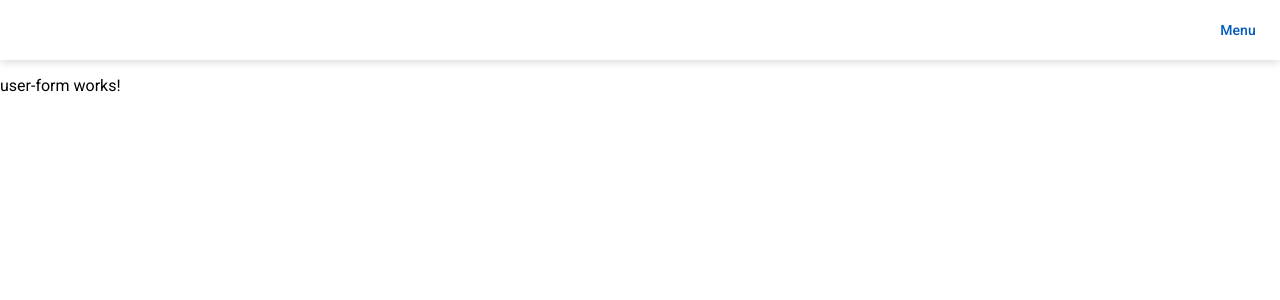
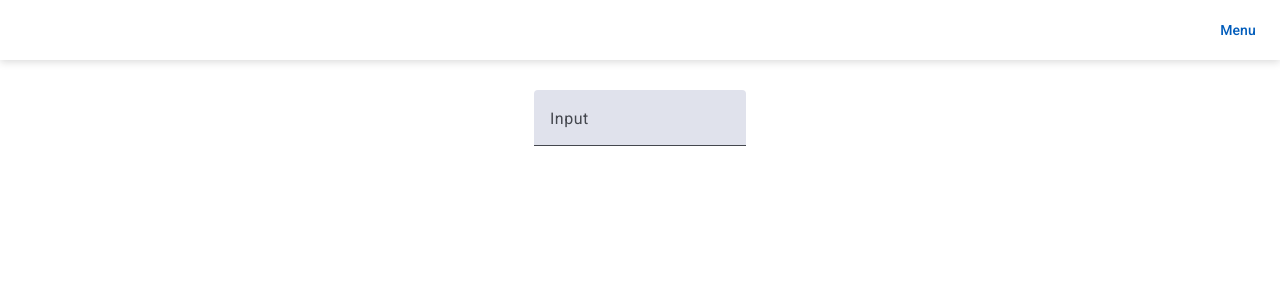
Before and after one commit to vigneshvasanthc/my-test-app, an Angular app: page /user-form in a window 1280 px wide. Shown: the top 300 px of the page. Built offline with nearby package versions, Linux system fonts and the light colour scheme.

Commit message:
ng model is added

```diff
--- a/src/app/user-form/user-form.html
+++ b/src/app/user-form/user-form.html
@@ -1 +1,8 @@
-<p>user-form works!</p>
+<div class="user-form-container">
+  <mat-form-field>
+    <mat-label>Input</mat-label>
+    <input matInput [(ngModel)]="userName" />
+  </mat-form-field>
+
+  <h1>{{userName}}</h1>
+</div>
--- a/src/app/user-form/user-form.scss
+++ b/src/app/user-form/user-form.scss
@@ -0,0 +1,4 @@
+.user-form-container {
+  text-align: center;
+  margin: 30px;
+}
--- a/src/app/user-form/user-form.ts
+++ b/src/app/user-form/user-form.ts
@@ -1,11 +1,21 @@
 import { Component } from '@angular/core';
+import { MatFormFieldModule } from '@angular/material/form-field';
+import { MatInputModule } from '@angular/material/input';
+import { FormsModule, ReactiveFormsModule } from '@angular/forms';
+import { MatIconModule } from '@angular/material/icon';
 
 @Component({
   selector: 'app-user-form',
-  imports: [],
+  imports: [
+    MatFormFieldModule,
+    MatInputModule,
+    ReactiveFormsModule,
+    FormsModule,
+    MatIconModule,
+  ],
   templateUrl: './user-form.html',
-  styleUrl: './user-form.scss'
+  styleUrl: './user-form.scss',
 })
 export class UserForm {
-
+  userName = '';
 }
```
